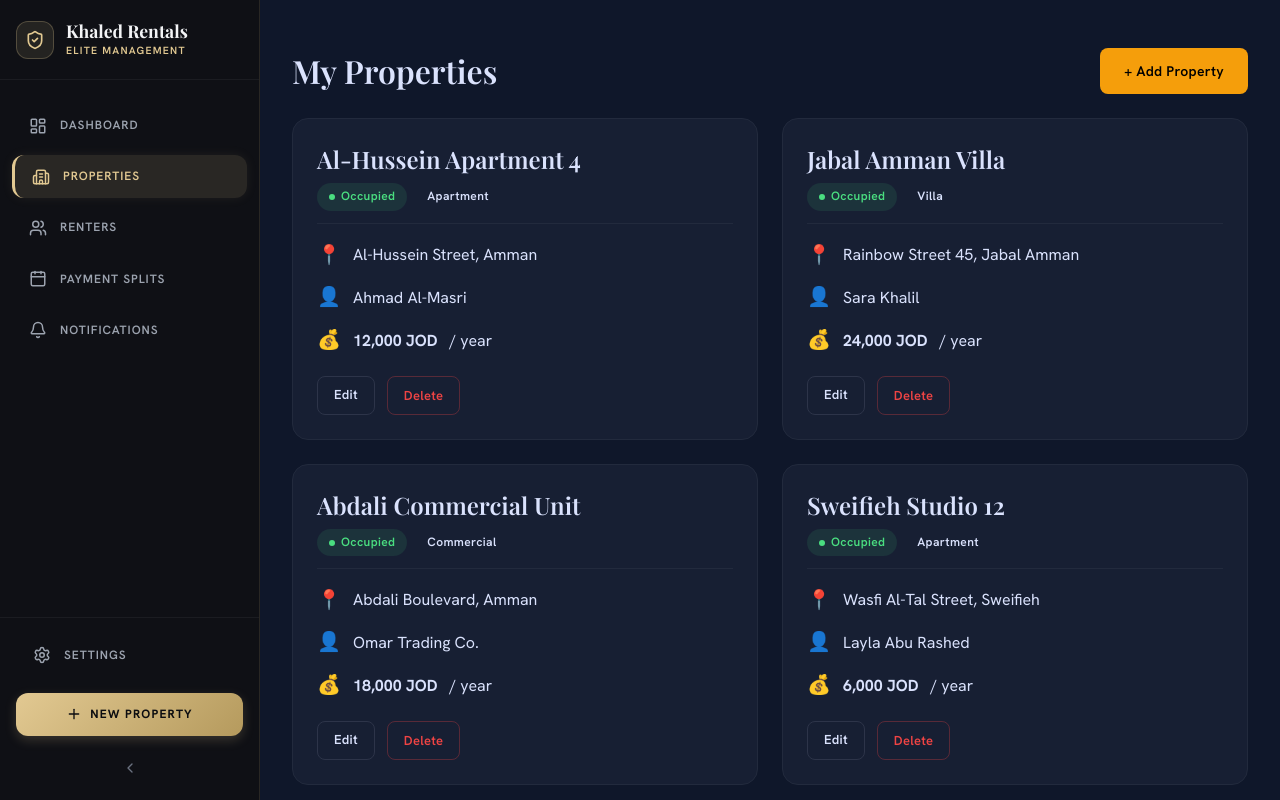
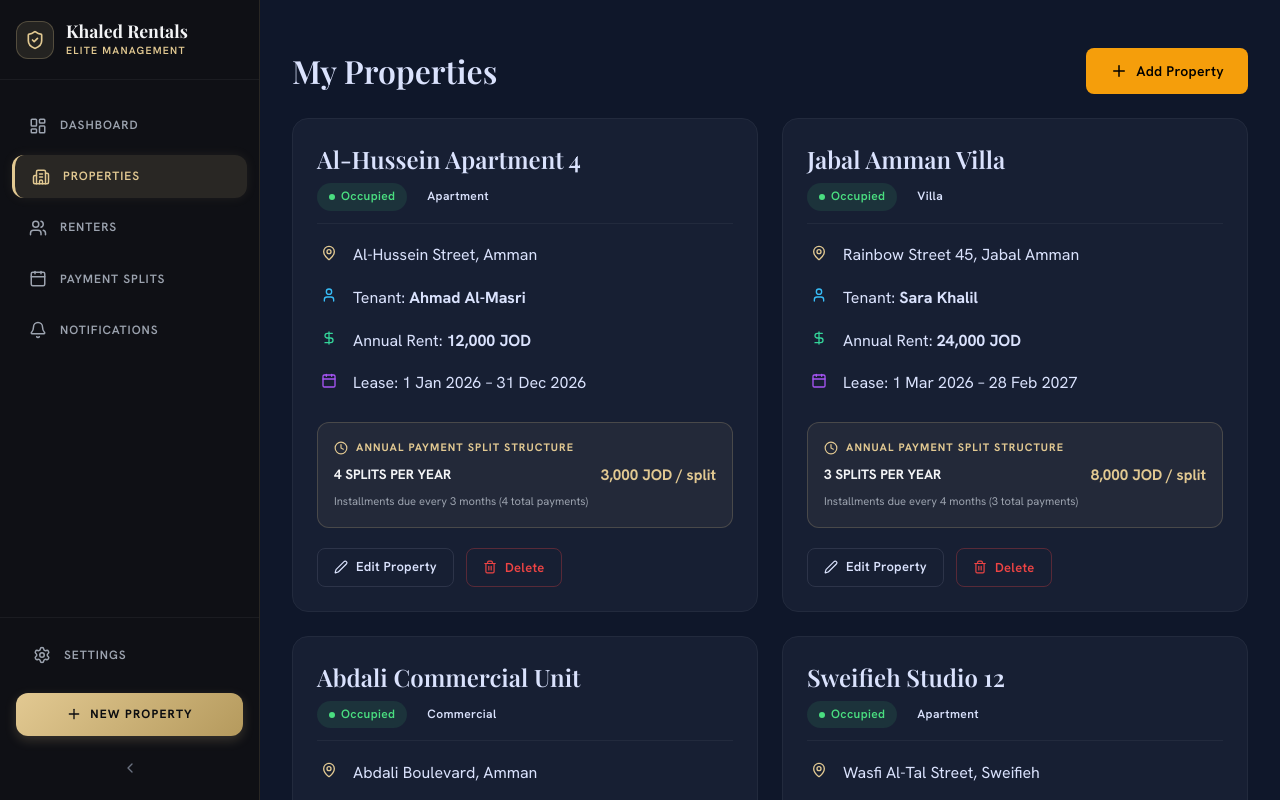
Before and after one commit to gboody37/khaled-rental, a Next.js app: page /properties in a window 1280 px wide. Built offline with nearby package versions, Linux system fonts and the light colour scheme.

Commit message:
Add explicit Payment Split Structure box to property cards

```diff
--- a/src/app/properties/page.js
+++ b/src/app/properties/page.js
@@ -2,6 +2,17 @@
 
 import { useState, useEffect } from 'react';
 import Link from 'next/link';
+import {
+  Building2,
+  Plus,
+  MapPin,
+  User,
+  DollarSign,
+  Calendar,
+  Clock,
+  Edit2,
+  Trash2
+} from 'lucide-react';
 import styles from './page.module.css';
 import { getProperties, getTenant, deleteProperty, formatCurrency, formatDate } from '@/lib/data';
 
@@ -53,17 +64,17 @@ export default function PropertiesPage() {
       <header className={styles.header}>
         <h1 className="headline-md">My Properties</h1>
         <Link href="/properties/new" className="btn btn-primary">
-          + Add Property
+          <Plus size={18} /> Add Property
         </Link>
       </header>
 
       {properties.length === 0 ? (
         <div className={styles.emptyState}>
-          <div className={styles.emptyIcon}>🏢</div>
+          <div className={styles.emptyIcon}><Building2 size={48} color="#8892a8" /></div>
           <h2 className="headline-sm">No properties yet</h2>
           <p className="text-muted" style={{ marginTop: 'var(--space-2)' }}>Add your first property to start managing rentals.</p>
           <Link href="/properties/new" className="btn btn-primary" style={{ marginTop: 'var(--space-4)' }}>
-            + Add Property
+            <Plus size={18} /> Add Property
           </Link>
         </div>
       ) : (
@@ -92,44 +103,55 @@ export default function PropertiesPage() {
 
                 <div className={styles.cardBody}>
                   <p className={styles.infoRow}>
-                    <span className={styles.icon}>📍</span> {property.address}
+                    <span className={styles.icon}><MapPin size={16} color="#e2c992" /></span> {property.address}
                   </p>
 
                   {isOccupied && tenant && (
                     <p className={styles.infoRow}>
-                      <span className={styles.icon}>👤</span> {tenant.name}
+                      <span className={styles.icon}><User size={16} color="#38bdf8" /></span>
+                      <span>Tenant: <strong>{tenant.name}</strong></span>
                     </p>
                   )}
 
                   <p className={styles.infoRow}>
-                    <span className={styles.icon}>💰</span>
-                    <strong>{formatCurrency(property.annualRent)}</strong> / year
+                    <span className={styles.icon}><DollarSign size={16} color="#34d399" /></span>
+                    <span>Annual Rent: <strong>{formatCurrency(property.annualRent)}</strong></span>
                   </p>
 
-                  {property.startDate && property.endDate && (
+                  {property.rentalStart && property.rentalEnd && (
                     <p className={styles.infoRow}>
-                      <span className={styles.icon}>📅</span>
-                      {formatDate(property.startDate)} - {formatDate(property.endDate)}
+                      <span className={styles.icon}><Calendar size={16} color="#a855f7" /></span>
+                      <span>Lease: {formatDate(property.rentalStart)} – {formatDate(property.rentalEnd)}</span>
                     </p>
                   )}
 
-                  {property.paymentSplits && (
-                    <p className={styles.infoRow}>
-                      <span className={styles.icon}>⏱️</span>
-                      {property.paymentSplits} splits of {formatCurrency(property.annualRent / property.paymentSplits)}
+                  {/* 💰 Prominent Payment Split Box */}
+                  <div className={styles.splitBreakdownBox}>
+                    <div className={styles.splitBoxHeader}>
+                      <Clock size={14} color="#e2c992" />
+                      <span>ANNUAL PAYMENT SPLIT STRUCTURE</span>
+                    </div>
+                    <div className={styles.splitBoxMain}>
+                      <span className={styles.splitBadgeVal}>{property.splitCount || 4} SPLITS PER YEAR</span>
+                      <span className={styles.splitAmountVal}>
+                        {formatCurrency(Math.round(property.annualRent / (property.splitCount || 4)))} / split
+                      </span>
+                    </div>
+                    <p className={styles.splitFrequencyText}>
+                      Installments due every {Math.round(12 / (property.splitCount || 4))} months ({property.splitCount || 4} total payments)
                     </p>
-                  )}
+                  </div>
                 </div>
 
                 <div className={styles.cardActions}>
                   <Link href={`/properties/${property.id}/edit`} className="btn btn-secondary btn-sm">
-                    Edit
+                    <Edit2 size={14} /> Edit Property
                   </Link>
                   <button
                     onClick={() => confirmDelete(property)}
                     className="btn btn-danger btn-sm"
                   >
-                    Delete
+                    <Trash2 size={14} /> Delete
                   </button>
                 </div>
               </div>
--- a/src/app/properties/page.module.css
+++ b/src/app/properties/page.module.css
@@ -52,6 +52,54 @@
   color: var(--clr-on-surface);
 }
 
+.splitBreakdownBox {
+  margin-top: var(--space-3);
+  background: rgba(226, 201, 146, 0.06);
+  border: 1px solid rgba(226, 201, 146, 0.2);
+  border-radius: var(--radius-md);
+  padding: var(--space-4);
+  display: flex;
+  flex-direction: column;
+  gap: 6px;
+}
+
+.splitBoxHeader {
+  display: flex;
+  align-items: center;
+  gap: var(--space-2);
+  font-family: var(--font-mono);
+  font-size: 0.68rem;
+  font-weight: 700;
+  color: #e2c992;
+  letter-spacing: 0.1em;
+}
+
+.splitBoxMain {
+  display: flex;
+  justify-content: space-between;
+  align-items: center;
+}
+
+.splitBadgeVal {
+  font-family: var(--font-mono);
+  font-size: 0.85rem;
+  font-weight: 700;
+  color: #f3f4f6;
+}
+
+.splitAmountVal {
+  font-family: var(--font-mono);
+  font-size: 0.95rem;
+  font-weight: 700;
+  color: #e2c992;
+}
+
+.splitFrequencyText {
+  font-family: var(--font-mono);
+  font-size: 0.7rem;
+  color: #9ca3af;
+}
+
 .icon {
   font-size: 1.2rem;
   width: 24px;
```
